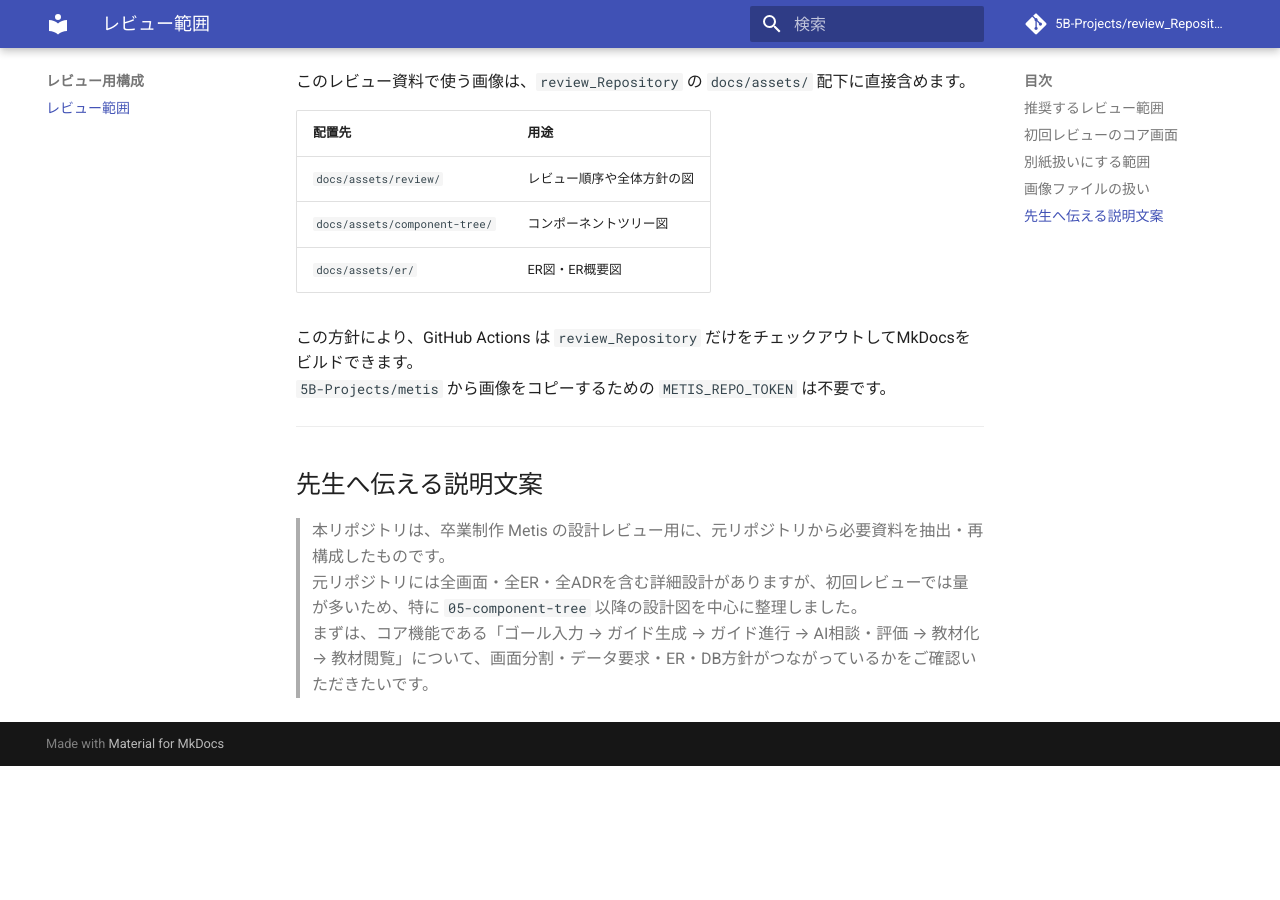
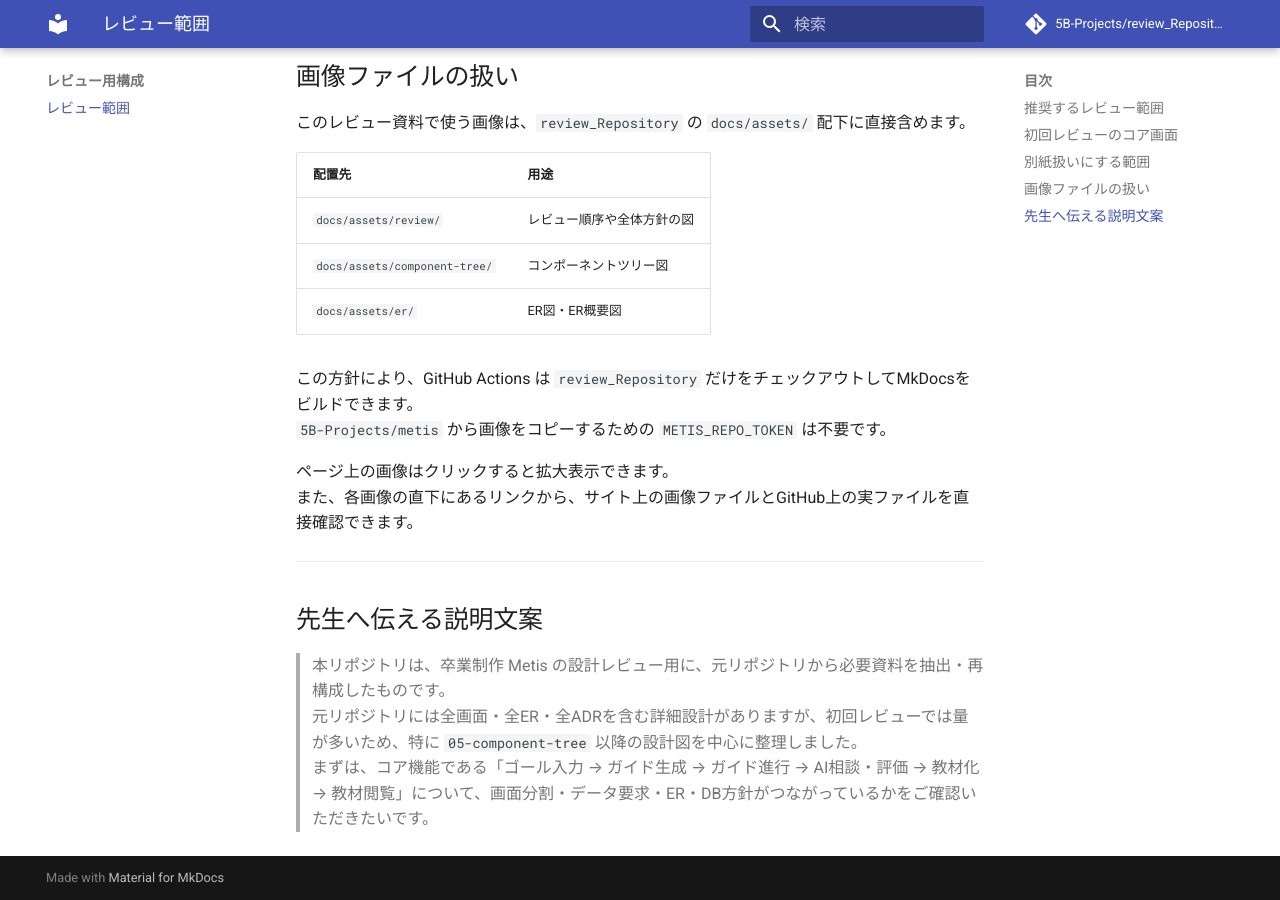
Before and after one commit to 5B-Projects/review_Repository, an MkDocs documentation site: the page built from docs/review-scope.md, in a window 1280 px wide and 900 px high, scrolled down 1774 px. Built offline with MkDocs 1.6.1 and Material for MkDocs 9.7.7, drawn with Linux system fonts in a browser that asks for light colours; comment, search, counter and statistics services are not loaded; before the commit the page ends 2540 px from its top, so only the background shows below that; some of the changed text lies outside the part shown.

Commit message:
Add direct asset link for review flow image

```diff
--- a/docs/review-scope.md
+++ b/docs/review-scope.md
@@ -4,7 +4,9 @@
 
 初回レビューでは、全設計を一度に見せるのではなく、以下の順に確認します。
 
-![初回レビューの確認順](../assets/review/core-review-flow.svg)
+[![初回レビューの確認順](../assets/review/core-review-flow.svg)](../assets/review/core-review-flow.svg)
+
+画像ファイル: [サイトで開く](../assets/review/core-review-flow.svg) / [GitHubで確認](https://github.com/5B-Projects/review_Repository/blob/main/docs/assets/review/core-review-flow.svg)
 
 | 順番 | 資料 | 見ること |
 |---|---|---|
@@ -53,6 +55,9 @@
 この方針により、GitHub Actions は `review_Repository` だけをチェックアウトしてMkDocsをビルドできます。
 `5B-Projects/metis` から画像をコピーするための `METIS_REPO_TOKEN` は不要です。
 
+ページ上の画像はクリックすると拡大表示できます。
+また、各画像の直下にあるリンクから、サイト上の画像ファイルとGitHub上の実ファイルを直接確認できます。
+
 ---
 
 ## 先生へ伝える説明文案
```
